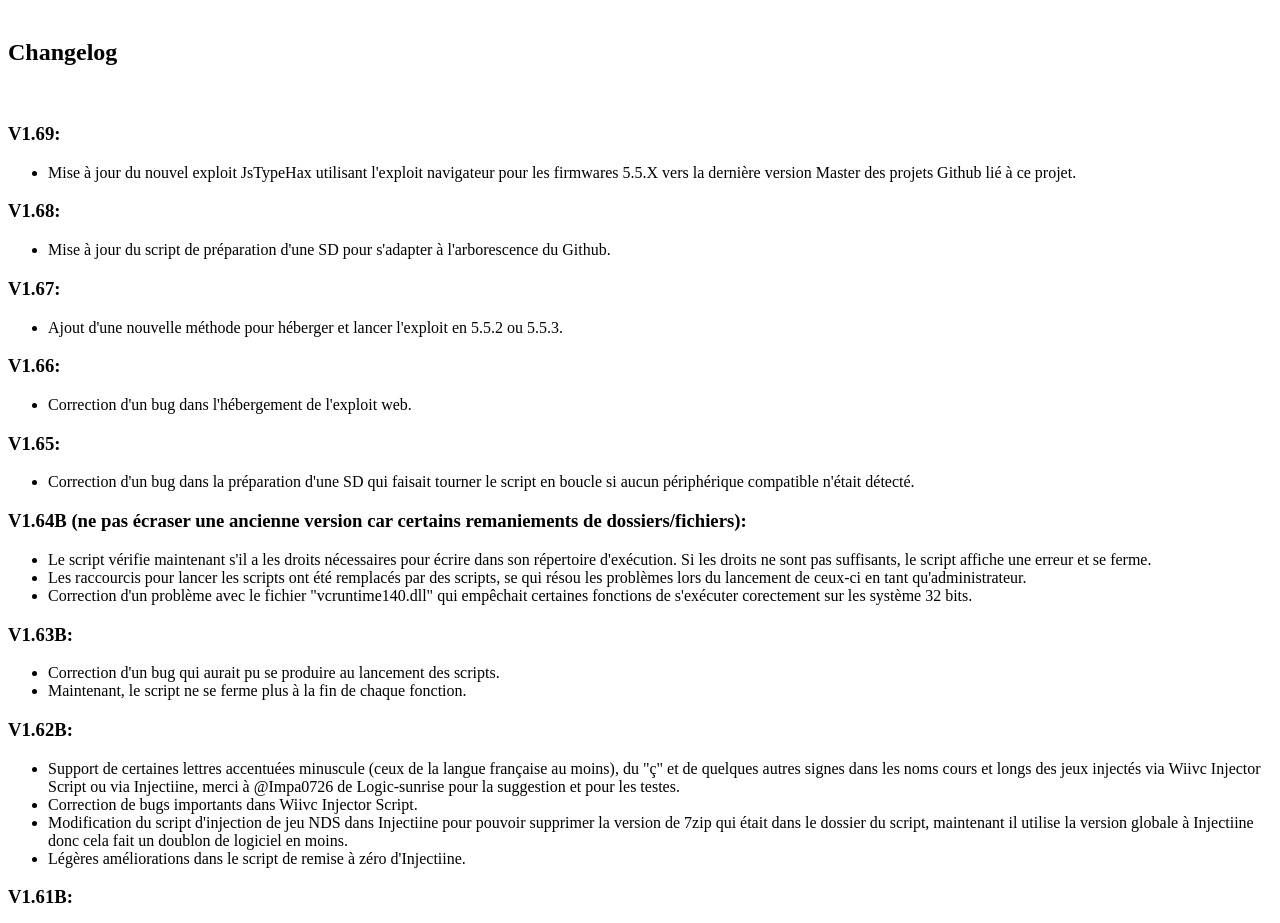
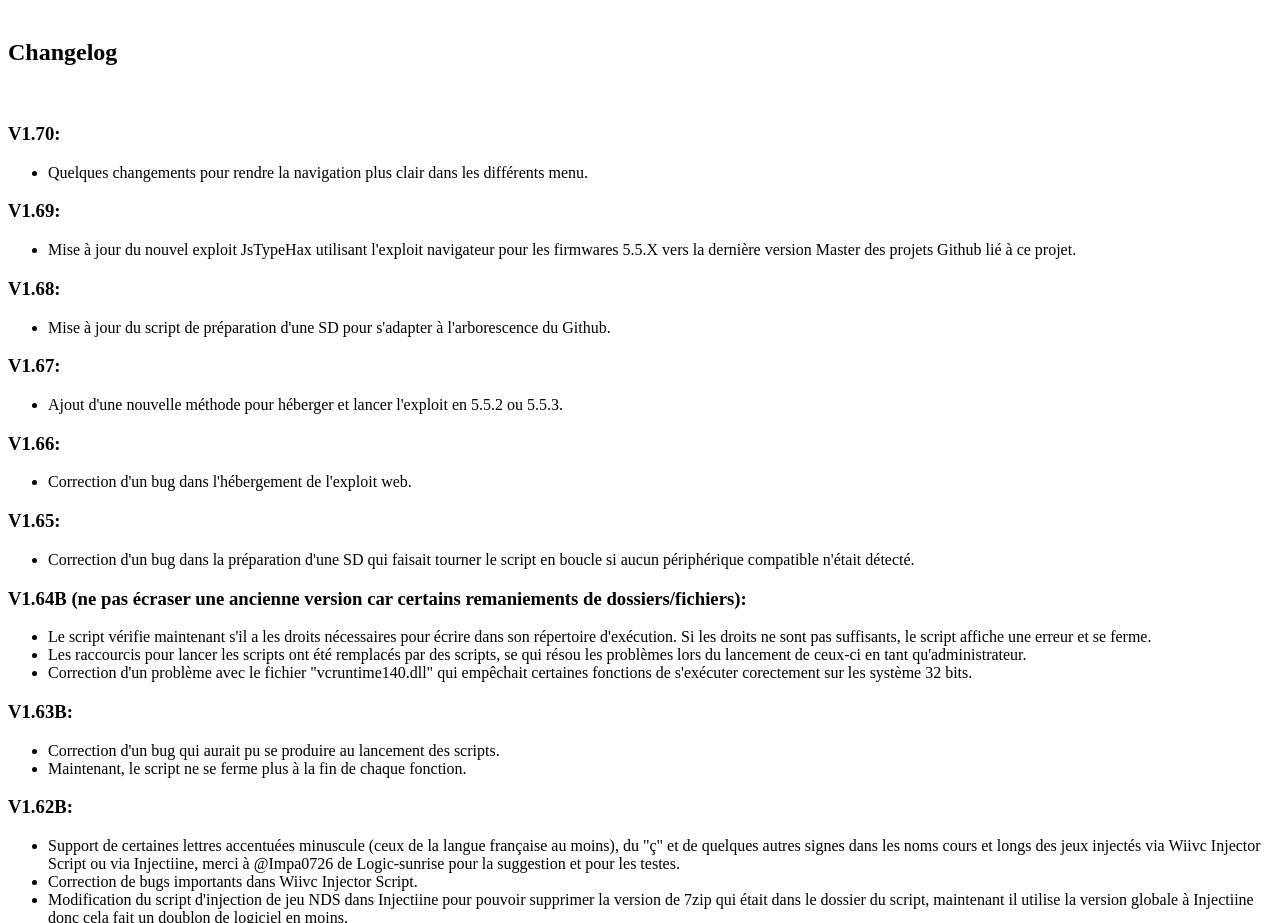
Before and after one commit to shadow2560/Ultimate-Wii-U-Hack-Script, a plain HTML site: page DOC/index.html in a window 1280 px wide. Shown: the part 1580-2503 px from the top of the page. Drawn offline with Linux system fonts and the light colour scheme.

Commit message:
Update project to version 1.70, see the changelog for more infos.
Signed-off-by: shadow2560 <24191064+shadow2560@users.noreply.github.com>

```diff
--- a/DOC/index.html
+++ b/DOC/index.html
@@ -78,6 +78,10 @@ Cette documentation ne couvrira pas les différents tutoriels d'utilisations de
 &nbsp;
 <h2>Changelog</h2>
 &nbsp;
+<h3>V1.70:</h3>
+<ul>
+<li>Quelques changements pour rendre la navigation plus clair dans les différents menu.</li>
+</ul>
 <h3>V1.69:</h3>
 <ul>
 <li>Mise à jour du nouvel exploit JsTypeHax utilisant l'exploit navigateur pour les firmwares 5.5.X vers la dernière version Master des projets Github lié à ce projet.</li>
```
Also changed, not shown: TOOLS/Ultimate_Wii_U_Hack_Script/DOC/index.html (+4 -0 lines), 6 other files.
